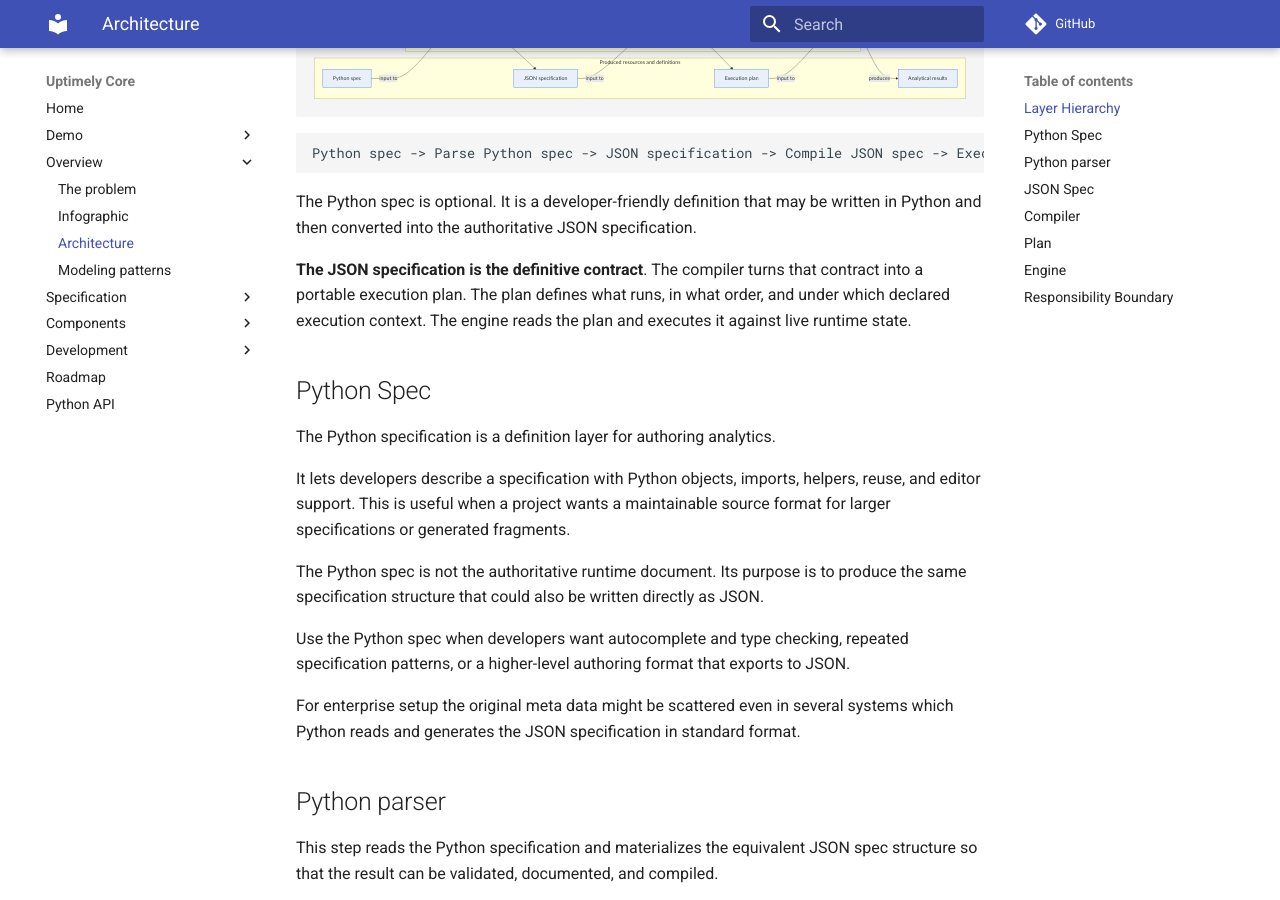
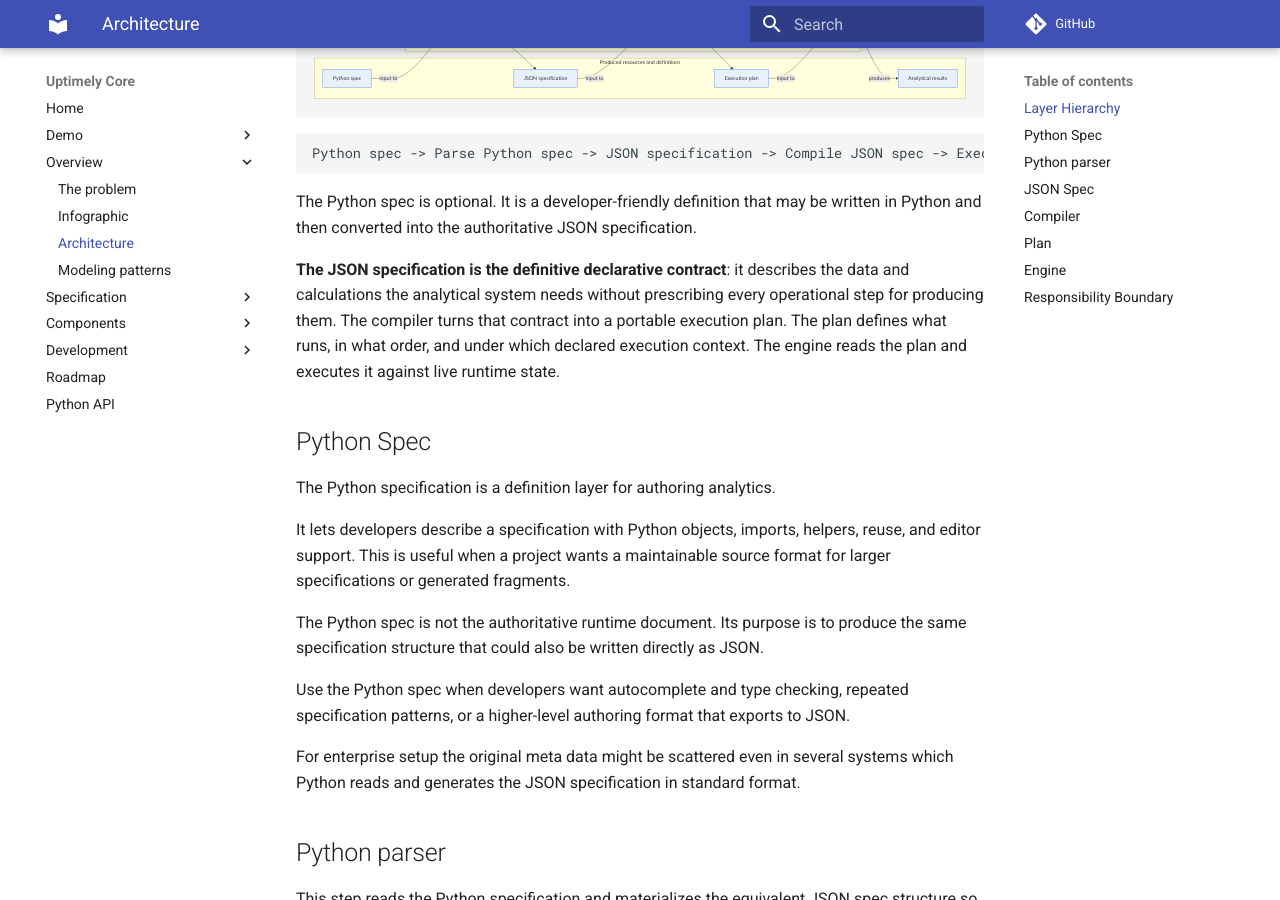
Before and after one commit to uptimely-ai/uptimely-core, an MkDocs documentation site: the page built from docs/overview/architecture.md, in a window 1280 px wide and 900 px high, scrolled down 324 px. Built offline with MkDocs 1.6.1 and Material for MkDocs 9.7.7, drawn with Linux system fonts in a browser that asks for light colours; comment, search, counter and statistics services are not loaded.

```diff
--- a/docs/overview/architecture.md
+++ b/docs/overview/architecture.md
@@ -42,10 +42,12 @@ Python spec -> Parse Python spec -> JSON specification -> Compile JSON spec -> E
 The Python spec is optional. It is a developer-friendly definition that may be
 written in Python and then converted into the authoritative JSON specification.
 
-**The JSON specification is the definitive contract**. The compiler turns that
-contract into a portable execution plan. The plan defines what runs, in what
-order, and under which declared execution context. The engine reads the plan and
-executes it against live runtime state.
+**The JSON specification is the definitive declarative contract**: it describes
+the data and calculations the analytical system needs without prescribing every
+operational step for producing them. The compiler turns that contract into a
+portable execution plan. The plan defines what runs, in what order, and under
+which declared execution context. The engine reads the plan and executes it
+against live runtime state.
 
 ## Python Spec
 
```
Also changed, not shown: docs/comparisons/analytics-platforms.md (added, +27 -0 lines), docs/comparisons/data-science-work.md (added, +26 -0 lines), docs/components/engine/index.md (+7 -0 lines).
